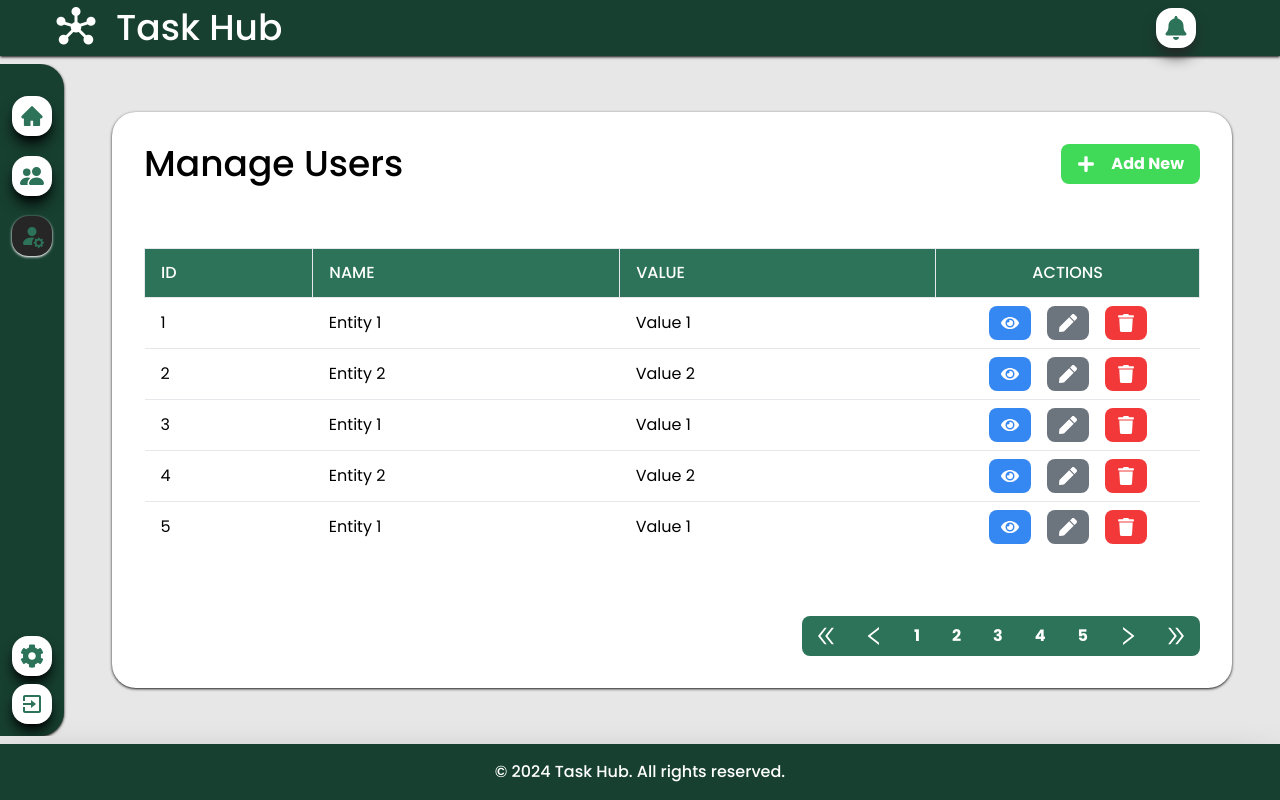
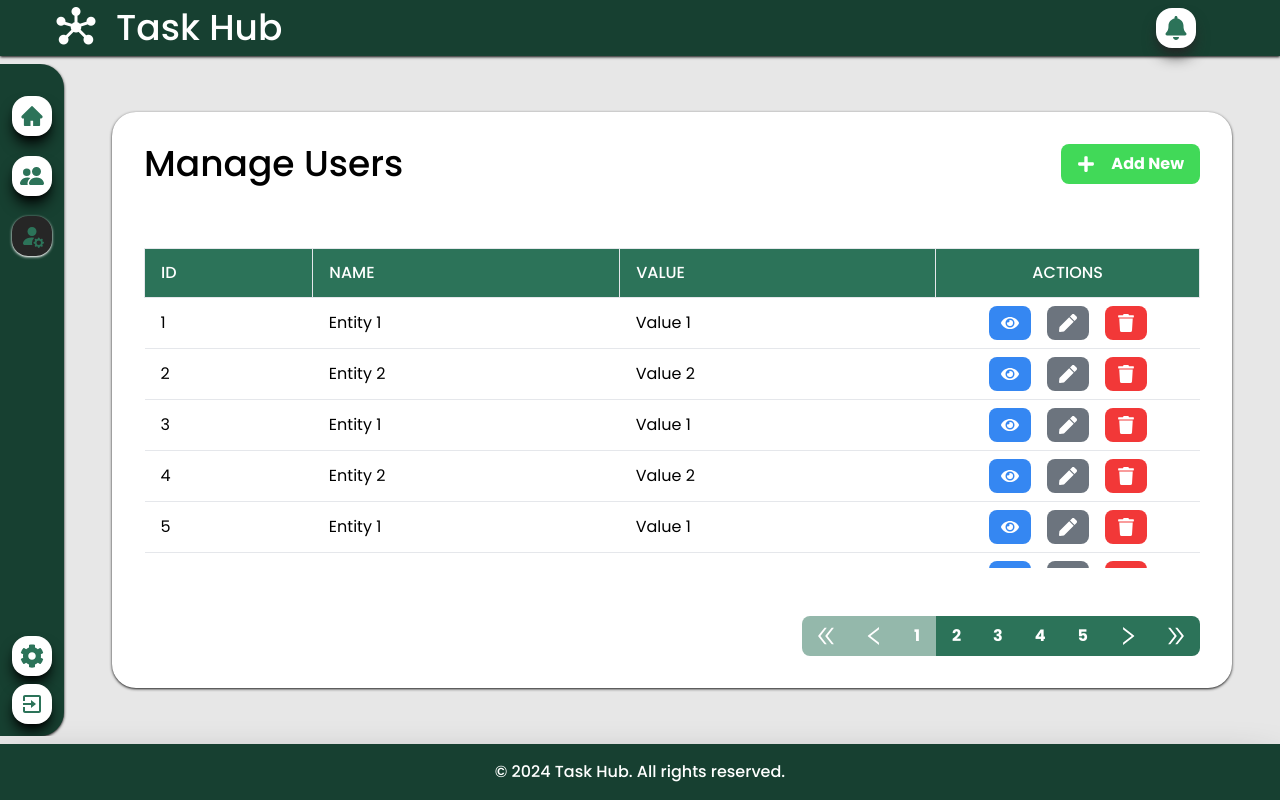
Before and after one commit to fabiomp-filho/task-hub-client, a Next.js app: page /users in a window 1280 px wide. Built offline with nearby package versions, Linux system fonts and the light colour scheme.

Commit message:
feat: Dynamic Table and Pagination complete.

```diff
--- a/components/table/DynamicTable.tsx
+++ b/components/table/DynamicTable.tsx
@@ -39,7 +39,7 @@ const DynamicTable: React.FC<DynamicTableProps> = (
         onDelete
     }) => {
     const handlePageChange = (newPage: number) => {
-        if (newPage >= 1 && newPage <= pagination.totalPages) {
+        if (newPage >= 0 && newPage <= pagination.totalPages) {
             onPageChange(newPage);
         }
     };
--- a/components/table/Pagination.tsx
+++ b/components/table/Pagination.tsx
@@ -1,6 +1,6 @@
 import React from "react";
 import CustomButton from "@/components/buttons/CustomButton";
-import {AiOutlineDoubleLeft, AiOutlineDoubleRight, AiOutlineLeft, AiOutlineRight} from "react-icons/ai";
+import { AiOutlineDoubleLeft, AiOutlineDoubleRight, AiOutlineLeft, AiOutlineRight } from "react-icons/ai";
 
 interface PaginationProps {
     pagination: {
@@ -12,22 +12,22 @@ interface PaginationProps {
     onPageChange: (newPage: number) => void;
 }
 
-const Pagination: React.FC<PaginationProps> = ({pagination, onPageChange}) => {
-    const {currentPage, totalPages} = pagination;
+const Pagination: React.FC<PaginationProps> = ({ pagination, onPageChange }) => {
+    const { currentPage, totalPages } = pagination;
 
     const handlePageChange = (newPage: number) => {
-        if (newPage >= 1 && newPage <= totalPages) {
+        if (newPage >= 0 && newPage < totalPages) {
             onPageChange(newPage);
         }
     };
 
     const renderPageNumbers = () => {
         const pageNumbers = [];
-        let startPage = Math.max(currentPage - 2, 1);
-        let endPage = Math.min(startPage + 4, totalPages);
+        let startPage = Math.max(currentPage - 2, 0);
+        let endPage = Math.min(startPage + 4, totalPages - 1);
 
         if (endPage - startPage < 4) {
-            startPage = Math.max(endPage - 4, 1);
+            startPage = Math.max(endPage - 4, 0);
         }
 
         for (let i = startPage; i <= endPage; i++) {
@@ -40,7 +40,7 @@ const Pagination: React.FC<PaginationProps> = ({pagination, onPageChange}) => {
                     color={"mediumgreen"}
                     onClick={() => handlePageChange(i)}
                     disabled={currentPage === i}
-                    title={i.toString()}
+                    title={(i + 1).toString()}
                 />
             );
         }
@@ -49,17 +49,17 @@ const Pagination: React.FC<PaginationProps> = ({pagination, onPageChange}) => {
     };
 
     return (
-        <div className="flex md:justify-end justify-center items-center mt-4">
+        <div className="flex justify-center md:justify-end items-center mt-auto">
             <div className="flex items-center">
                 <CustomButton
                     px={"3"}
                     py={"2"}
                     rounded={"rounded-l-lg"}
                     color={"mediumgreen"}
-                    onClick={() => handlePageChange(1)}
-                    disabled={currentPage === 1}
+                    onClick={() => handlePageChange(0)}
+                    disabled={currentPage === 0}
                     hoverTitle={"First"}
-                    icon={<AiOutlineDoubleLeft size={24}/>}
+                    icon={<AiOutlineDoubleLeft size={24} />}
                 />
                 <CustomButton
                     px={"3"}
@@ -67,9 +67,9 @@ const Pagination: React.FC<PaginationProps> = ({pagination, onPageChange}) => {
                     rounded={""}
                     color={"mediumgreen"}
                     onClick={() => handlePageChange(currentPage - 1)}
-                    disabled={currentPage === 1}
+                    disabled={currentPage === 0}
                     hoverTitle={"Previous"}
-                    icon={<AiOutlineLeft size={24}/>}
+                    icon={<AiOutlineLeft size={24} />}
                 />
                 {renderPageNumbers()}
                 <CustomButton
@@ -78,19 +78,19 @@ const Pagination: React.FC<PaginationProps> = ({pagination, onPageChange}) => {
                     rounded={""}
                     color={"mediumgreen"}
                     onClick={() => handlePageChange(currentPage + 1)}
-                    disabled={currentPage === totalPages}
+                    disabled={currentPage === totalPages - 1}
                     hoverTitle={"Next"}
-                    icon={<AiOutlineRight size={24}/>}
+                    icon={<AiOutlineRight size={24} />}
                 />
                 <CustomButton
                     rounded={"rounded-r-lg"}
                     px={"3"}
                     py={"2"}
                     color={"mediumgreen"}
-                    onClick={() => handlePageChange(totalPages)}
-                    disabled={currentPage === totalPages}
+                    onClick={() => handlePageChange(totalPages - 1)}
+                    disabled={currentPage === totalPages - 1}
                     hoverTitle={"Last"}
-                    icon={<AiOutlineDoubleRight size={24}/>}
+                    icon={<AiOutlineDoubleRight size={24} />}
                 />
             </div>
         </div>
--- a/pages/users/index.tsx
+++ b/pages/users/index.tsx
@@ -10,7 +10,6 @@ const Users = () => {
         totalElements: 50,
     });
 
-    console.log(pagination)
     const data = [
         { id: 1, name: 'Entity 1', value: 'Value 1' },
         { id: 2, name: 'Entity 2', value: 'Value 2' },
@@ -19,6 +18,9 @@ const Users = () => {
         { id: 5, name: 'Entity 1', value: 'Value 1' },
         { id: 6, name: 'Entity 2', value: 'Value 2' },
         { id: 7, name: 'Entity 1', value: 'Value 1' },
+        { id: 8, name: 'Entity 1', value: 'Value 1' },
+        { id: 9, name: 'Entity 2', value: 'Value 2' },
+        { id: 10, name: 'Entity 1', value: 'Value 1' },
 
     ];
 
```
